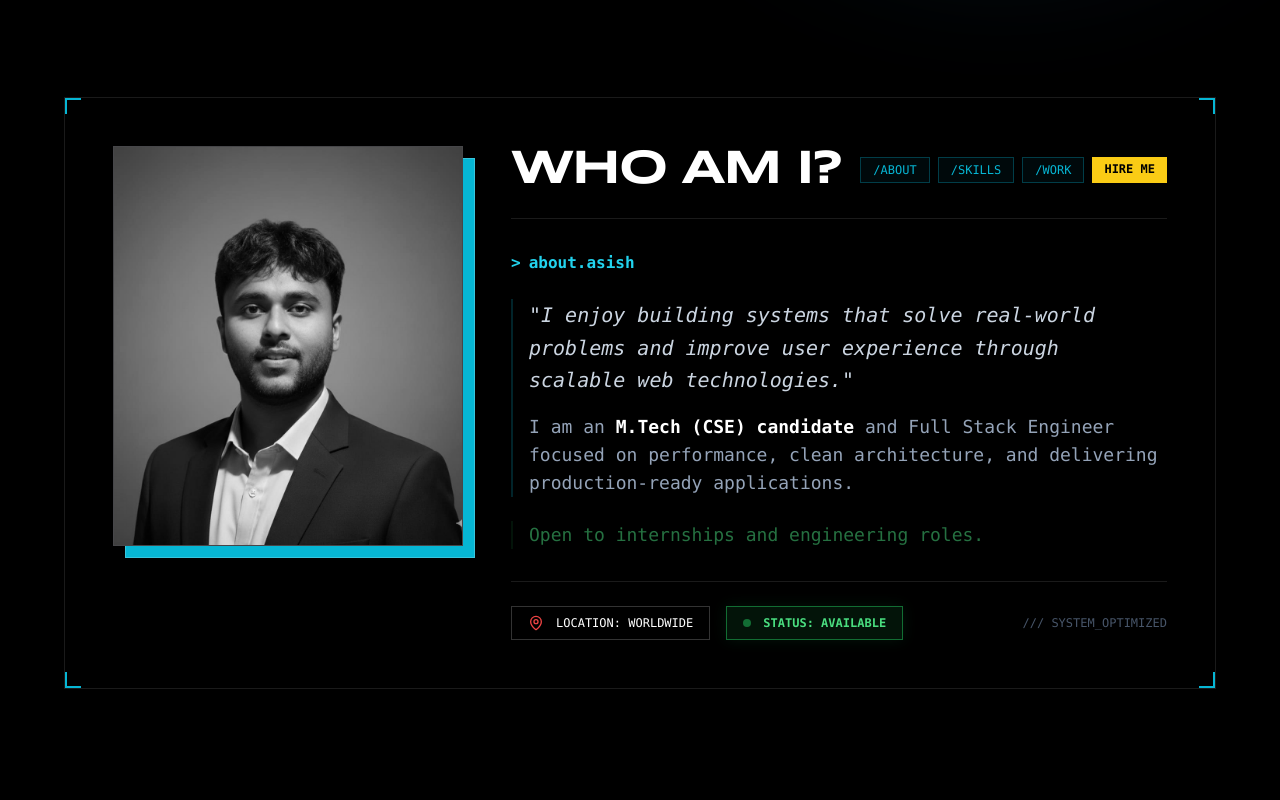
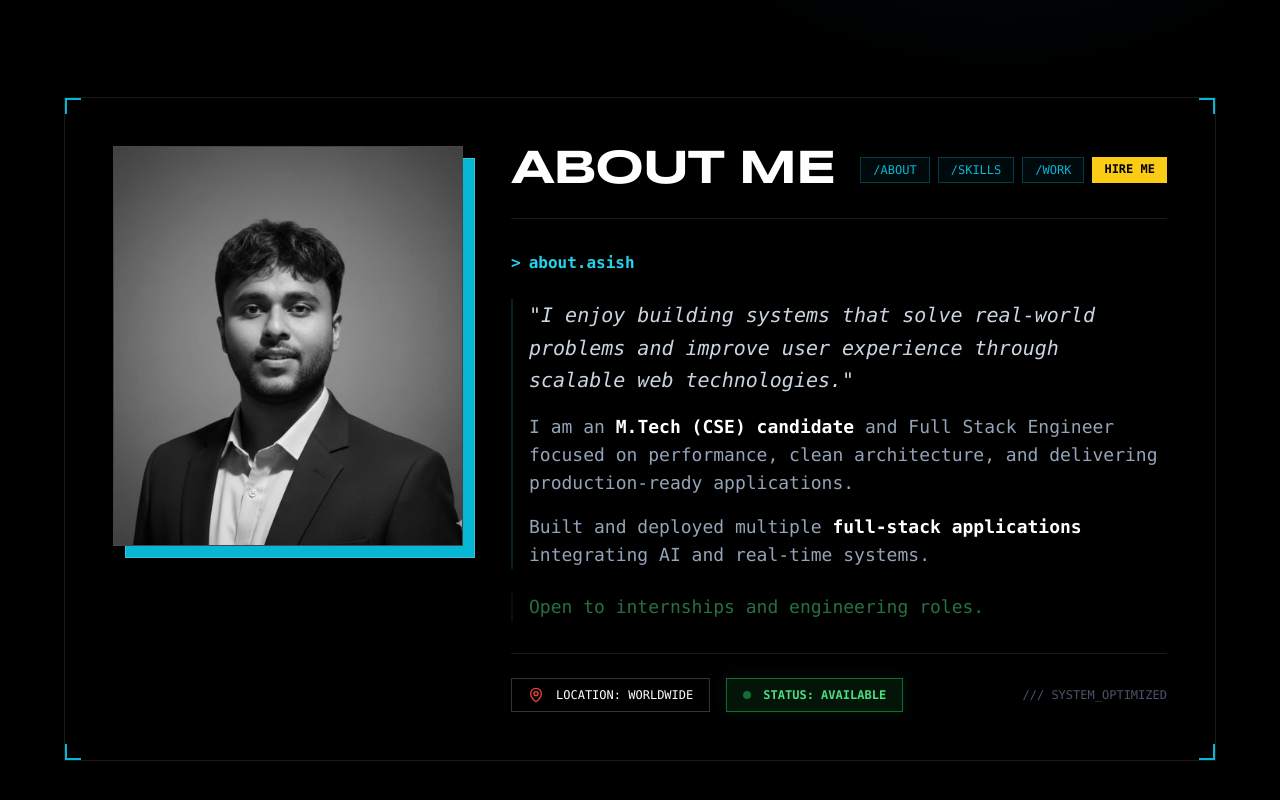
Before and after one commit to Asishranjansahu/ASISH-PORTFOLIO, a React (Vite) app: page / in a window 1280 px wide. Shown: the part 831-1631 px from the top of the page. Built offline with nearby package versions, Linux system fonts and the light colour scheme.

Commit message:
refactor: update About Me heading and add credibility signal

```diff
--- a/src/components/WhoAmI.jsx
+++ b/src/components/WhoAmI.jsx
@@ -41,7 +41,7 @@ const WhoAmI = () => {
             >
                 <div className="flex flex-col md:flex-row md:items-center justify-between gap-4 border-b border-white/10 pb-6">
                     <h2 className="text-4xl md:text-5xl font-black font-display tracking-tighter text-white">
-                        WHO AM I?
+                        ABOUT ME
                     </h2>
                     <div className="flex flex-wrap gap-2 font-mono text-xs text-cyan-500">
                         <span className="border border-cyan-500/30 bg-cyan-500/5 px-3 py-1 hover:bg-cyan-500 hover:text-black transition-colors cursor-default">/ABOUT</span>
@@ -64,6 +64,10 @@ const WhoAmI = () => {
 
                         <p className="text-lg text-slate-400">
                             I am an <strong className="text-white">M.Tech (CSE) candidate</strong> and Full Stack Engineer focused on performance, clean architecture, and delivering production-ready applications.
+                        </p>
+
+                        <p className="text-lg text-slate-400">
+                            Built and deployed multiple <strong className="text-white">full-stack applications</strong> integrating AI and real-time systems.
                         </p>
                     </div>
 
```
